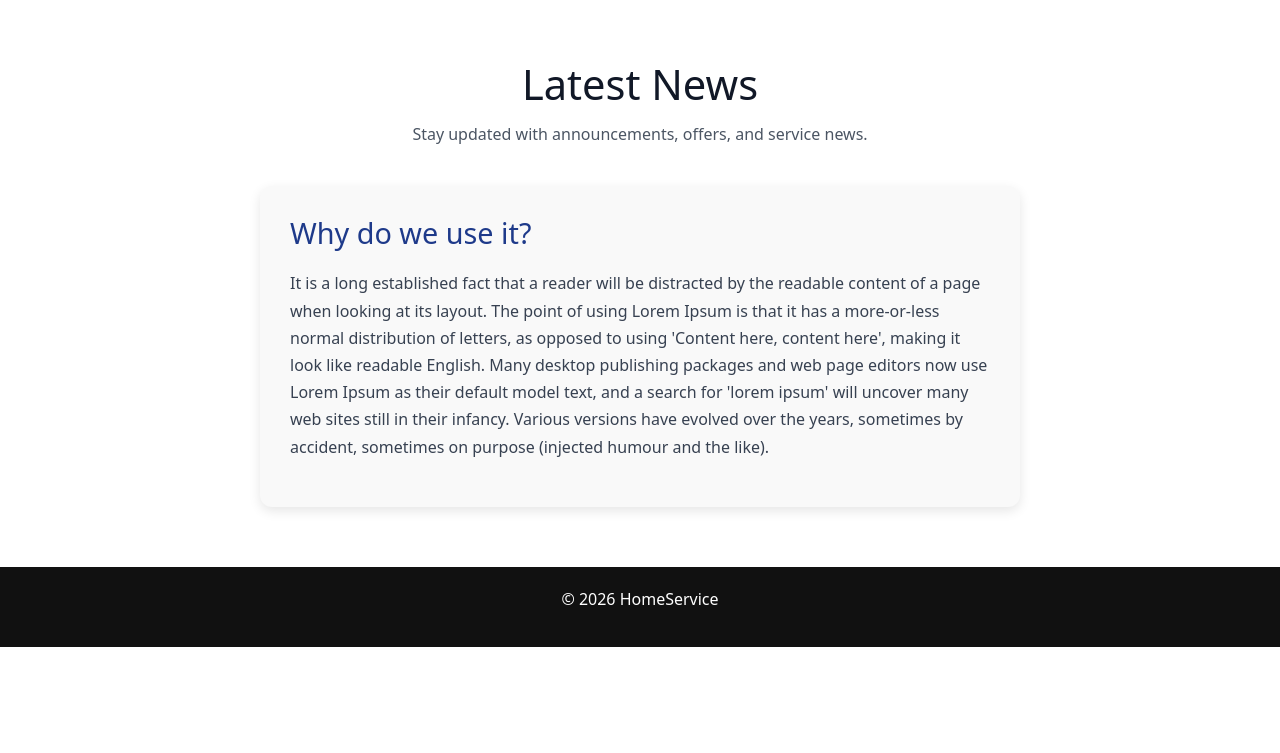
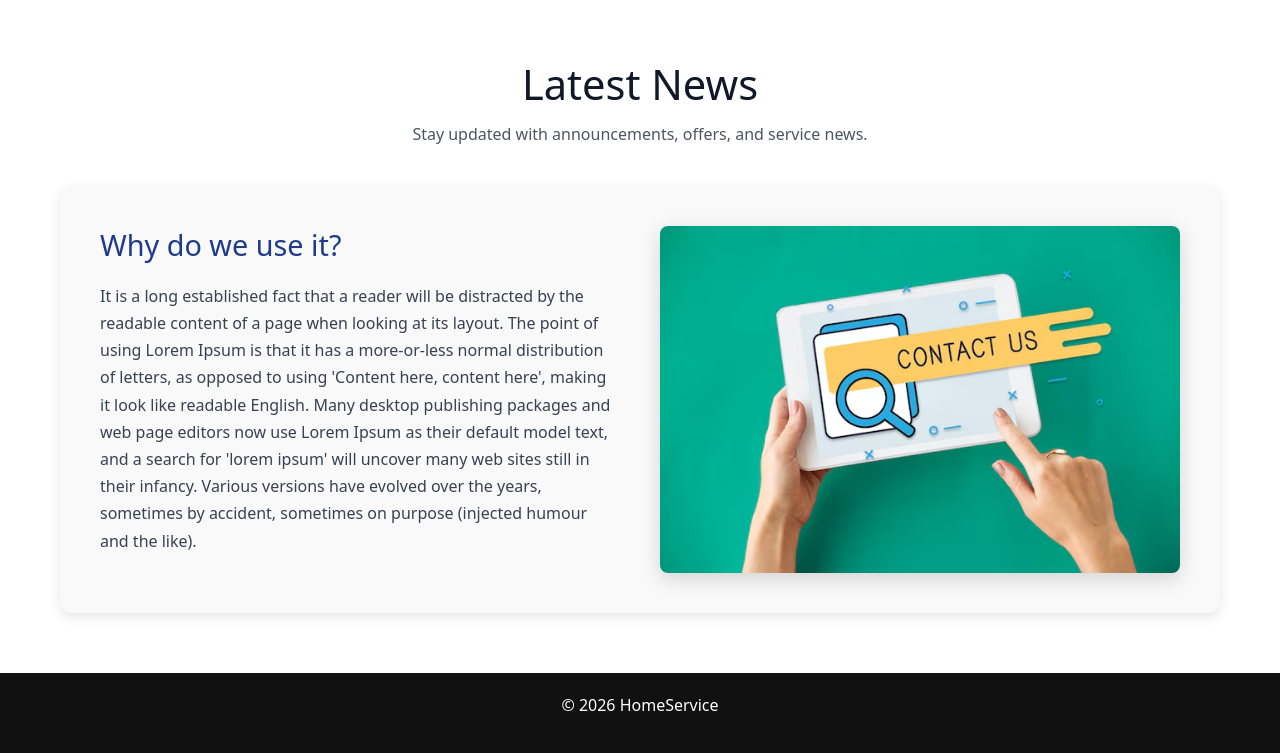
Before and after one commit to AhsanulHoqueRomman/Django-learning, a Django app: a page that uses django_core/templates/news.html in a window 1280 px wide. Shown: the part 86-839 px from the top of the page. Before the commit the page ends 733 px from the top, so only its background shows below. Run offline with Django 5.2, Linux system fonts and the light colour scheme; data comes from the database, SQL or seed files in the repository; both versions use the stored data as it was after the commit.

Commit message:
Uploading a file with FileField and add a image in news page

```diff
--- a/django_core/static/css/style.css
+++ b/django_core/static/css/style.css
@@ -301,7 +301,7 @@ marquee a{
 /* news page */
 .news-page {
     padding: 60px 20px;
-    max-width: 800px;
+    max-width: 1200px;
     margin: 0 auto;
     background: #ffffff;
 }
@@ -323,23 +323,65 @@ marquee a{
     margin: 0 auto;
 }
 
-.news-grid {
+.news-container {
+    display: flex;
+    gap: 40px;
+    align-items: center;
+    padding: 40px;
     background: #f9f9f9;
-    padding: 30px;
     border-radius: 12px;
     box-shadow: 0 4px 12px rgba(0, 0, 0, 0.1);
 }
 
-.news-grid h3 {
+.news-content {
+    flex: 1;
+    min-width: 300px;
+}
+
+.news-content h3 {
     font-size: 1.8rem;
     margin-bottom: 20px;
     color: #1e3a8a;
 }
 
-.news-grid p {
+.news-content p {
     line-height: 1.7;
     color: #374151;
     font-size: 1rem;
+}
+
+.news-image-wrapper {
+    flex: 1;
+    min-width: 300px;
+    text-align: center;
+}
+
+.news-image {
+    max-width: 100%;
+    height: auto;
+    border-radius: 8px;
+    box-shadow: 0 6px 20px rgba(0, 0, 0, 0.15);
+    transition: transform 0.3s ease;
+}
+
+.news-image:hover {
+    transform: scale(1.02);
+}
+
+@media (max-width: 768px) {
+    .news-container {
+        flex-direction: column;
+        gap: 25px;
+        padding: 20px;
+    }
+
+    .news-content h3 {
+        font-size: 1.5rem;
+    }
+
+    .page-header h1 {
+        font-size: 2rem;
+    }
 }
 
 /* Search Box */
--- a/django_core/templates/news.html
+++ b/django_core/templates/news.html
@@ -7,20 +7,17 @@
         <p>Stay updated with announcements, offers, and service news.</p>
     </div>
 
-    <div class="news-grid">
+    <div class="news-container">
+        <div class="news-content">
+            <h3>{{ newsDetails.news_title }}</h3>
+            <p>{{ newsDetails.news_desc|safe }}</p>
+        </div>
 
+        <div class="news-image-wrapper">
+            <img src="/media/{{ newsDetails.news_image }}" alt="{{ newsDetails.news_title }}" class="news-image"/>
+        </div>
+    </div>
 
-        <h3>{{ newsDetails.news_title }}</h3>
-
-        <p>{{ newsDetails.news_desc|safe}}</p>
-
-
-
-
-
-
-
-    </div>
 </section>
 
 {% endblock %}
```
Also changed, not shown: django_core/db.sqlite3, django_core/media/news/contact.jpg (added), django_core/media/news/contact_1Svs683.jpg (added), django_core/media/news/contact_NnEgAQZ.jpg (added), django_core/media/news/contact_bddDmL8.jpg (added), django_core/media/news/home.jpg (added), 2 other files.
